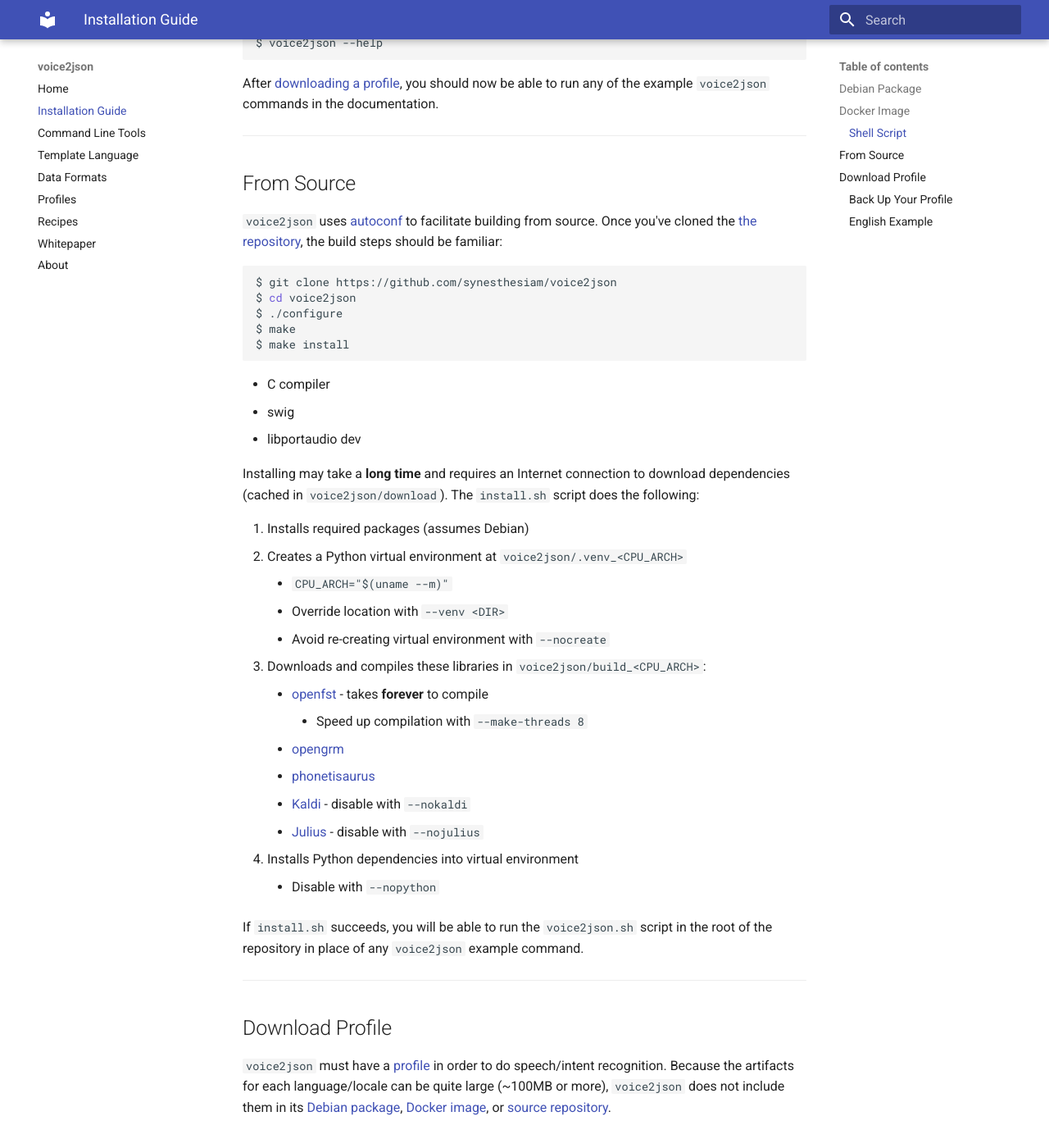
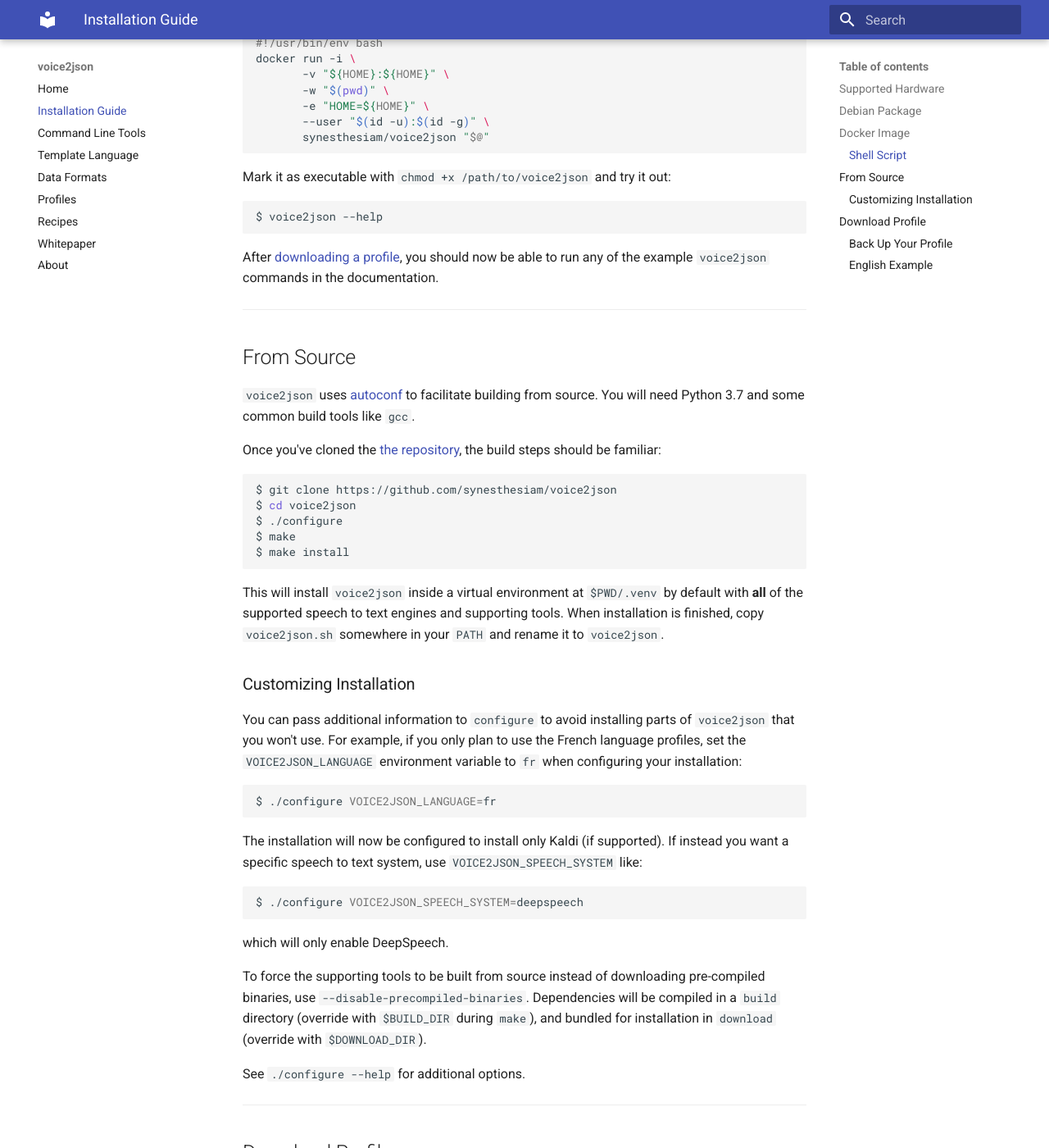
Before and after one commit to synesthesiam/voice2json, an MkDocs documentation site: the page built from docs/install.md, in a window 1280 px wide and 1400 px high, scrolled down 2130 px. Shown: the whole window at 82% size. Built offline with MkDocs 1.6.1 and Material for MkDocs 9.7.7, drawn with Linux system fonts in a browser that asks for light colours; some of the changed text lies outside the part shown.

Commit message:
Update docs

````diff
--- a/docs/install.md
+++ b/docs/install.md
@@ -16,21 +16,26 @@
 
 ---
 
+## Supported Hardware
+
+| Category           | Name                                                            | amd64    | armv7    | arm64    |
+| --------           | ------                                                          | -------  | -------  | -------  |
+| **Wake Word**      | [Mycroft Precise](https://github.com/MycroftAI/mycroft-precise) | &#x2713; | &#x2713; | &#x2713; |
+| **Speech to Text** | [pocketsphinx](speech-to-text.md#pocketsphinx)                  | &#x2713; | &#x2713; | &#x2713; |
+|                    | [Kaldi](https://kaldi-asr.org)                                  | &#x2713; | &#x2713; | &#x2713; |
+|                    | [DeepSpeech](https://github.com/mozilla/DeepSpeech)             | &#x2713; | &#x2713; |          |
+
+---
+
 ## Debian Package
 
-Pre-compiled packages are available for Debian-based distributions (Ubuntu, Linux Mint, etc.) on `amd64`, `armhf`, and `aarch64` architectures. These packages are built using [PyInstaller](https://www.pyinstaller.org) and `apt` or `dpkg`.
-
-Before installing `voice2json`, you may need to install a few dependencies (these should be automatically installed by `apt`):
-
-```bash
-$ sudo apt-get install sox jq alsa-utils espeak-ng sphinxtrain perl
-```
+Pre-compiled packages are available for Debian-based distributions (Ubuntu, Linux Mint, etc.) on `amd64`, `armhf`, and `aarch64` architectures. These packages are built using Docker and `dpkg`.
 
 Next, download the appropriate `.deb` file for your CPU architecture:
 
 * [amd64](https://github.com/synesthesiam/voice2json/releases/download/v1.0-beta/voice2json_1.0_amd64.deb) - Desktops, laptops, and servers
-* [armhf](https://github.com/synesthesiam/voice2json/releases/download/v1.0-beta/voice2json_1.0_armhf.deb) - Raspberry Pi 1, 2, and 3
-* [aarch64](https://github.com/synesthesiam/voice2json/releases/download/v1.0-beta/voice2json_1.0_aarch64.deb) - Raspberry Pi 3+, 4
+* [armhf](https://github.com/synesthesiam/voice2json/releases/download/v1.0-beta/voice2json_1.0_armhf.deb) - Raspberry Pi 1, 2, and 3 (armv7)
+* [aarch64](https://github.com/synesthesiam/voice2json/releases/download/v1.0-beta/voice2json_1.0_aarch64.deb) - Raspberry Pi 3+, 4 (arm64)
 
 If you're unsure about your architecture, run:
 
@@ -98,7 +103,9 @@
 
 ## From Source
 
-`voice2json` uses [autoconf](https://www.gnu.org/software/autoconf/) to facilitate building from source. Once you've cloned the [the repository](https://github.com/synesthesiam/voice2json), the build steps should be familiar:
+`voice2json` uses [autoconf](https://www.gnu.org/software/autoconf/) to facilitate building from source. You will need Python 3.7 and some common build tools like `gcc`.
+
+Once you've cloned the [the repository](https://github.com/synesthesiam/voice2json), the build steps should be familiar:
 
 ```bash
 $ git clone https://github.com/synesthesiam/voice2json
@@ -108,31 +115,27 @@
 $ make install
 ```
 
+This will install `voice2json` inside a virtual environment at `$PWD/.venv` by default with **all** of the supported speech to text engines and supporting tools. When installation is finished, copy `voice2json.sh` somewhere in your `PATH` and rename it to `voice2json`.
 
+### Customizing Installation
 
-* C compiler
-* swig
-* libportaudio dev
+You can pass additional information to `configure` to avoid installing parts of `voice2json` that you won't use. For example, if you only plan to use the French language profiles, set the `VOICE2JSON_LANGUAGE` environment variable to `fr` when configuring your installation:
 
+```bash
+$ ./configure VOICE2JSON_LANGUAGE=fr
+```
 
-Installing may take a **long time** and requires an Internet connection to download dependencies (cached in `voice2json/download`). The `install.sh` script does the following:
+The installation will now be configured to install only Kaldi (if supported). If instead you want a specific speech to text system, use `VOICE2JSON_SPEECH_SYSTEM` like:
 
-1. Installs required packages (assumes Debian)
-2. Creates a Python virtual environment at `voice2json/.venv_<CPU_ARCH>`
-    * `CPU_ARCH="$(uname --m)"`
-    * Override location with `--venv <DIR>`
-    * Avoid re-creating virtual environment with `--nocreate`
-3. Downloads and compiles these libraries in `voice2json/build_<CPU_ARCH>`:
-    * [openfst](http://www.openfst.org) - takes **forever** to compile
-        * Speed up compilation with `--make-threads 8`
-    * [opengrm](http://www.opengrm.org/twiki/bin/view/GRM/NGramLibrary)
-    * [phonetisaurus](https://github.com/AdolfVonKleist/Phonetisaurus)
-    * [Kaldi](https://kaldi-asr.org) - disable with `--nokaldi`
-    * [Julius](https://github.com/julius-speech/julius) - disable with `--nojulius`
-4. Installs Python dependencies into virtual environment
-    * Disable with `--nopython`
+```bash
+$ ./configure VOICE2JSON_SPEECH_SYSTEM=deepspeech
+```
 
-If `install.sh` succeeds, you will be able to run the `voice2json.sh` script in the root of the repository in place of any `voice2json` example command.
+which will only enable DeepSpeech.
+
+To force the supporting tools to be built from source instead of downloading pre-compiled binaries, use `--disable-precompiled-binaries`. Dependencies will be compiled in a `build` directory (override with `$BUILD_DIR` during `make`), and bundled for installation in `download` (override with `$DOWNLOAD_DIR`).
+
+See `./configure --help` for additional options.
 
 ---
 
@@ -148,19 +151,22 @@
 * `custom_words.txt` - your custom pronunciations
 * `profile.yml` - your custom settings
 * `slots` - directory with custom slot values
-
+* `slot_programs` - directory with custom slot programs
+* `converters` - directory with custom conversion programs
 
 Profiles for each of the supported languages/locales are available for [download on Github](https://github.com/synesthesiam/voice2json-profiles). You should download the appropriate `.tar.gz` and extract it to `$HOME/.config/voice2json` (any other directory will require a `--profile` argument to be passed to `voice2json`). If everything is in the right place, `$HOME/.config/voice2json/profile.yml` will exist.
 
 ### English Example
 
-For [English](https://github.com/synesthesiam/voice2json-profiles/tree/master/english), there are three available profiles:
+For [English](https://github.com/synesthesiam/voice2json-profiles/tree/master/english), there are five available profiles:
 
 1. [en-us_pocketsphinx-cmu](https://github.com/synesthesiam/en-us_pocketsphinx-cmu)
 2. [en-us_kaldi-zamia](https://github.com/synesthesiam/en-us_kaldi-zamia)
-3. [en-in_pocketsphinx-cmu](https://github.com/synesthesiam/en-in_pocketsphinx-cmu)
+3. [en-us_deepspeech-mozilla](https://github.com/synesthesiam/en-us_deepspeech-mozilla)
+4. [en-us_julius-github](https://github.com/synesthesiam/en-us_julius-github)
+5. [en-in_pocketsphinx-cmu](https://github.com/synesthesiam/en-in_pocketsphinx-cmu)
 
-The first two profiles are for U.S. English (`en-us`), while the third is for Indian English (`en-in`). For U.S. English, you will probably want to start with the [en-us_pocketsphinx-cmu](https://github.com/synesthesiam/en-us_pocketsphinx-cmu) profile, which is based on [pocketsphinx](https://github.com/cmusphinx/pocketsphinx). This profile provides good accuracy and is typically faster than [en-us_kaldi-zamia](https://github.com/synesthesiam/en-us_kaldi-zamia), though the latter tends to be more accurate, *especially* with [open transcription](commands.md#open-transcription).
+The first four profiles are for U.S. English (`en-us`), while the third is for Indian English (`en-in`). For U.S. English, you will probably want to start with the [en-us_pocketsphinx-cmu](https://github.com/synesthesiam/en-us_pocketsphinx-cmu) profile, which is based on [pocketsphinx](https://github.com/cmusphinx/pocketsphinx). This profile provides a good balance of accuracy and speed. For [open transcription](commands.md#open-transcription), however [en-us_kaldi-zamia](https://github.com/synesthesiam/en-us_kaldi-zamia) and [en-us_deepspeech-mozilla](https://github.com/synesthesiam/en-us_deepspeech-mozilla) are much better options.
 
 Downloading and installing the [en-us_pocketsphinx-cmu](https://github.com/synesthesiam/en-us_pocketsphinx-cmu) is straightforward from the command-line:
 
@@ -183,4 +189,6 @@
 
 ```bash
 $ voice2json --profile /path/to/profile/files/ train-profile
-```
+``
+
+**Note**: The first time you train your profile may take a long time, especially on Raspberry Pi (SD card). This is because `voice2json` is decompressing and re-combining split files from GitHub.
````
Also changed, not shown: other parts of docs/install.md (+1 -1 lines), 3 other files.
